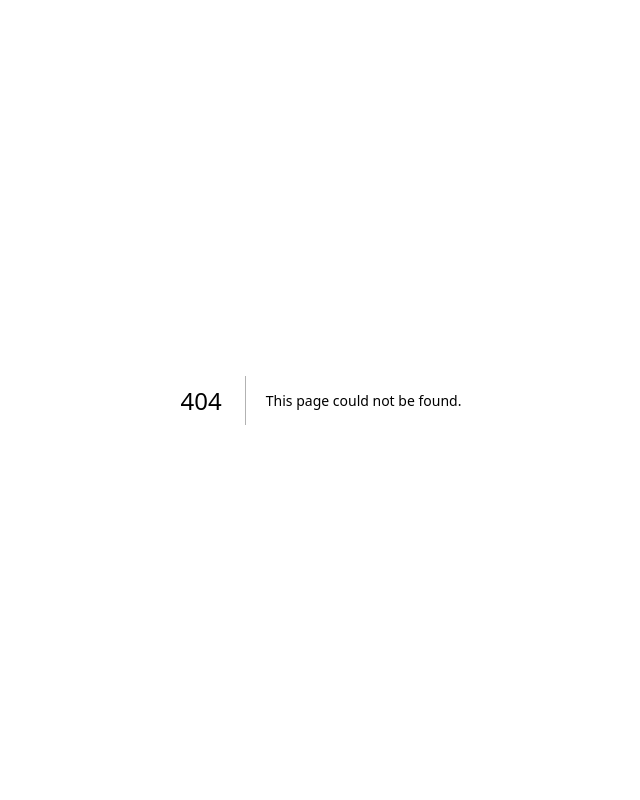
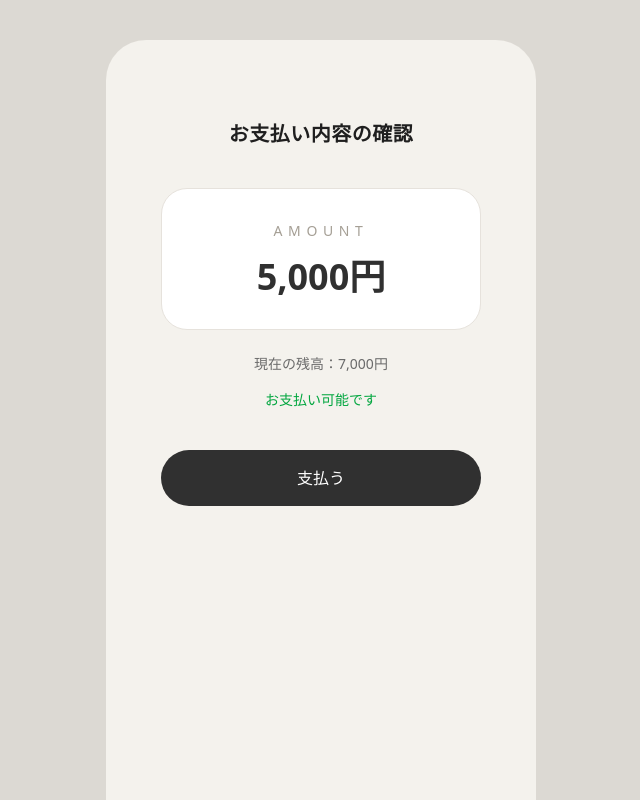
Before and after one commit to szknuts/trss, a Next.js app: page /link_to_pay in a window 1280 px wide. Before the commit this address had no page. Shown: the top 800 px of the page, without its empty margins (319-959 px from the left). Built offline with nearby package versions, Linux system fonts and the light colour scheme.

Commit message:
リンクからの支払い画面と完了画面の作成

```diff
--- /dev/null
+++ b/src/app/link_to_pay/complete/page.tsx
@@ -0,0 +1,30 @@
+import Link from "next/link";
+
+export default function CompletePage() {
+  return (
+    <div className="flex min-h-screen items-center justify-center bg-[#dcd9d3] px-4 py-10 font-sans text-[#1f1f1f]">
+      <section className="flex h-[932px] w-[430px] max-w-full flex-col items-center rounded-[40px] bg-[#f4f2ed] px-10 pb-16 pt-20 text-center">
+
+        <div className="flex h-24 w-24 items-center justify-center rounded-full bg-[#ded8cf] text-3xl font-semibold text-[#2f2b28]">
+          ✓
+        </div>
+
+        <h1 className="mt-8 text-xl font-semibold tracking-wide">
+          お支払いが完了しました
+        </h1>
+
+        <p className="mt-4 text-sm text-[#6b6b6b]">
+          ご利用ありがとうございました
+        </p>
+
+        <Link
+          href="/"
+          className="mt-12 w-full max-w-xs rounded-full bg-[#303030] py-4 text-center text-white transition hover:opacity-90"
+        >
+          ホームへ戻る
+        </Link>
+
+      </section>
+    </div>
+  );
+}
--- /dev/null
+++ b/src/app/link_to_pay/page.tsx
@@ -0,0 +1,60 @@
+import Link from "next/link";
+
+export default function PayPage() {
+  // ダミー値（後でAPI差し替え）
+  const amount = 5000;
+  const balance = 7000;
+
+  const canPay = balance >= amount;
+
+  return (
+    <div className="flex min-h-screen items-center justify-center bg-[#dcd9d3] px-4 py-10 font-sans text-[#1f1f1f]">
+      <section className="flex h-[932px] w-[430px] max-w-full flex-col items-center rounded-[40px] bg-[#f4f2ed] px-10 pb-16 pt-20 text-center">
+
+        {/* タイトル */}
+        <h1 className="text-xl font-semibold tracking-wide">
+          お支払い内容の確認
+        </h1>
+
+        {/* 請求額 */}
+        <div className="mt-10 w-full max-w-xs rounded-[26px] border border-[#e6e2dc] bg-white px-6 py-8">
+          <p className="text-sm uppercase tracking-[0.4em] text-[#a59f95]">
+            AMOUNT
+          </p>
+          <p className="mt-4 text-4xl font-semibold text-[#303030]">
+            {amount.toLocaleString()}円
+          </p>
+        </div>
+
+        {/* 残高 */}
+        <p className="mt-6 text-sm text-[#6b6b6b]">
+          現在の残高：{balance.toLocaleString()}円
+        </p>
+
+        {/* 状態メッセージ */}
+        {canPay ? (
+          <p className="mt-4 text-sm text-green-600">
+            お支払い可能です
+          </p>
+        ) : (
+          <p className="mt-4 text-sm text-red-600">
+            残高が不足しています
+          </p>
+        )}
+
+        {/* 支払いボタン（リンク版） */}
+        <Link
+          href={canPay ? "/link_to_pay/complete" : "#"}
+          className={`mt-10 w-full max-w-xs rounded-full py-4 text-center text-white transition
+            ${canPay
+              ? "bg-[#303030] hover:opacity-90"
+              : "bg-[#aaa] pointer-events-none"}
+          `}
+        >
+          支払う
+        </Link>
+
+      </section>
+    </div>
+  );
+}
```
